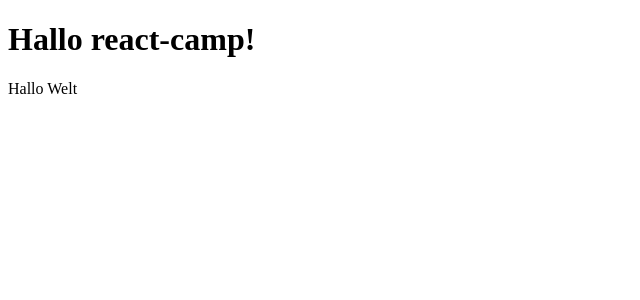
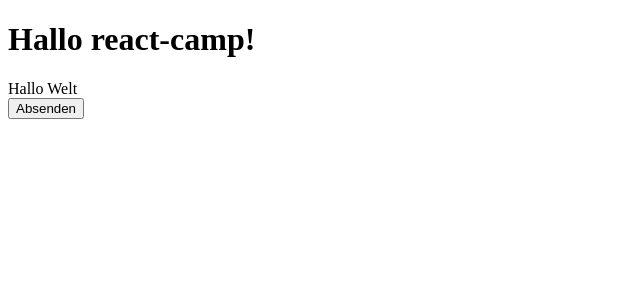
Before and after one commit to SuoraGmbH/react-camp-2023-06-berlin, a React (Create React App) app: page / in a window 1280 px wide. Shown: the top 300 px of the page, without its empty margins (0-640 px from the left). Built offline with nearby package versions, Linux system fonts and the light colour scheme.

Commit message:
add formn

```diff
--- a/src/App.tsx
+++ b/src/App.tsx
@@ -1,6 +1,7 @@
 import TimeEntryView from "./components/TimeEntryView";
 import React from "react";
 import TimeEntry from "./domain/TimeEntry";
+import TimeEntryForm from "./components/TimeEntryForm";
 
 export default function App() {
   // So können wir den typen *einer* bestimmten Prop inferieren
@@ -16,6 +17,7 @@
     <>
       <h1>Hallo react-camp!</h1>
       <TimeEntryView timeEntry={timeEntry} />
+      <TimeEntryForm />
     </>
   );
 }
--- /dev/null
+++ b/src/components/TimeEntryForm.tsx
@@ -0,0 +1,16 @@
+import React from "react";
+
+const TimeEntryForm: React.FunctionComponent = () => {
+  const handleSubmit: React.FormEventHandler<HTMLFormElement> = (event) => {
+    event.preventDefault();
+    console.log("Hello World");
+  };
+
+  return (
+    <form onSubmit={handleSubmit}>
+      <button type="submit">Absenden</button>
+    </form>
+  );
+};
+
+export default TimeEntryForm;
```
